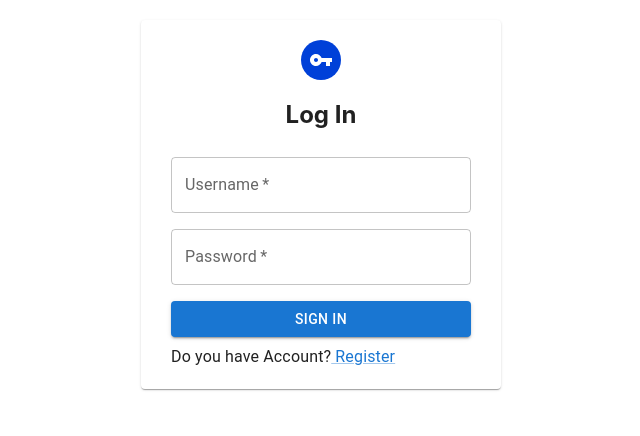
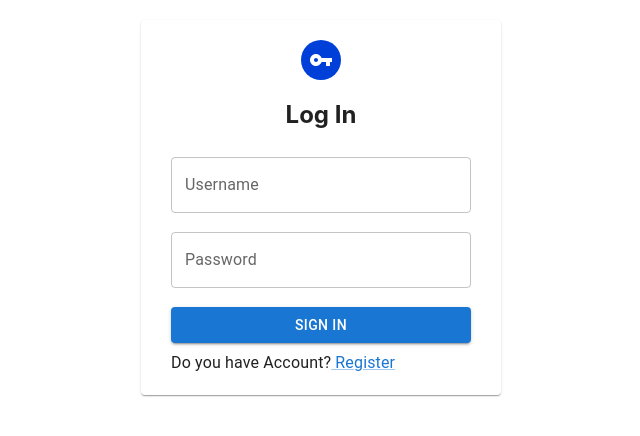
Before and after one commit to TauriR/my-app, a React (Create React App) app: page / in a window 1280 px wide. Shown: the top 436 px of the page, without its empty margins (319-959 px from the left). Built offline with nearby package versions, Linux system fonts and the light colour scheme.

Commit message:
login validation and db change

```diff
--- a/db.json
+++ b/db.json
@@ -1,7 +1,7 @@
 {
   "users": [
-      {"id": 1,  "username": "TauriR", "email": "tauri.ruut@gmail.com", "password": "password"},
-      {"id": 2,  "username": "PeterK", "email": "Peter.karupoeg@gmail.com", "password": "password123"},
-      {"id": 3,  "username": "JaanikaM", "email": "Jaanika.marila@gmail.com", "password": "password321"}
+      {"id": 1,  "name": "TauriR", "email": "tauri.ruut@gmail.com", "password": "password"},
+      {"id": 2,  "name": "PeterK", "email": "Peter.karupoeg@gmail.com", "password": "password123"},
+      {"id": 3,  "name": "JaanikaM", "email": "Jaanika.marila@gmail.com", "password": "password321"}
   ]
 }
--- a/src/components/login.js
+++ b/src/components/login.js
@@ -1,12 +1,31 @@
 import React from 'react';
 import { Avatar, Button, Grid, Link, Paper, TextField, Typography } from '@mui/material'
 import VpnKeyIcon from '@mui/icons-material/VpnKey';
+import { Formik, Field, Form, ErrorMessage } from 'formik'
+import * as Yup from 'yup'
 
 const Login = () => {
     const paperStyle = { padding: '20px 30px', height: '100%', width: 300, margin: "20px auto" }
     const avatarStyle = { backgroundColor: '#0040D8' }
     const btnStyle = { margin: '8px 0' }
     const textFieldStyle = { margin: '8px 0' }
+    const initialValues = {
+        username: '',
+        password: '',
+    }
+    const validationSchema = Yup.object().shape({
+        username: Yup.string().email('please enter valid email').required("Required"),
+        password: Yup.string().required("Required")
+    })
+    const onSubmit = (values, props) => {
+        console.log(values)
+        setTimeout(() => {
+            props.resetForm()
+            props.setSubmitting(false)
+        }, 2000)
+        console.log(props)
+    }
+
     return (
         <Grid>
             <Paper elevatin={10} style={paperStyle}>
@@ -14,14 +33,18 @@ const Login = () => {
                     <Avatar style={avatarStyle}><VpnKeyIcon /></Avatar>
                     <h2>Log In</h2>
                 </Grid>
-
-                <TextField style={textFieldStyle} label='Username' placeholder='Enter your username' fullWidth required />
-                <TextField style={textFieldStyle} label='Password' placeholder='Enter your password' type='password' fullWidth required />
-                <Button type='Submit' variant="contained" color='primary' style={btnStyle} fullWidth >Sign In</Button>
-                <Typography>Do you have Account?
-                    <Link href="/signup"> Register</Link>
-                </Typography>
-
+                <Formik initialValues={initialValues} validationSchema={validationSchema} onSubmit={onSubmit}>
+                    {(props) => (
+                        <Form>
+                            <Field as={TextField} style={textFieldStyle} label='Username' name="username" placeholder='Enter your username' fullWidth  helperText={<ErrorMessage name="username" />} />
+                            <Field as={TextField} style={textFieldStyle} label='Password' name="password" placeholder='Enter your password' type='password' fullWidth  helperText={<ErrorMessage name="password" />} />
+                            <Button type='Submit' variant="contained" disabled={props.isSubmitting}color='primary' style={btnStyle} fullWidth >{props.isSubmitting ? "Loading" : "Sign in"}</Button>
+                            <Typography>Do you have Account?
+                                <Link href="/signup"> Register</Link>
+                            </Typography>
+                        </Form>
+                    )}
+                </Formik>
             </Paper>
         </Grid>
     )
--- a/src/components/signup.js
+++ b/src/components/signup.js
@@ -10,13 +10,13 @@ const Signup = () => {
     const textFieldStyle = { margin: '8px 0' }
     const btnStyle = { margin: '8px 0' }
     const initialValues = {
-        username: '',
+        name: '',
         email: '',
         password: '',
         confirmPassword: '',
     }
     const validationSchema = Yup.object().shape({
-        username: Yup.string().min(3, "Too Short username").required("Required"),
+        name: Yup.string().min(3, "Too Short name").required("Required"),
         email: Yup.string().email("Enter valid email").required("Required"),
         password: Yup.string().min(8, "Password minimum length should be 8").required("Required"),
         confirmPassword: Yup.string().oneOf([Yup.ref('password')], "Password not matched").required("Required"),
@@ -27,7 +27,7 @@ const Signup = () => {
         setTimeout(() => {
             props.resetForm()
             props.setSubmitting(false)
-        }, 2000)
+        }, 1000)
     }
 
 
@@ -49,7 +49,7 @@ const Signup = () => {
                 <Formik initialValues={initialValues} validationSchema={validationSchema} onSubmit={onSubmit}>
                     {(props) => (
                         <Form>
-                            <Field as={TextField} name="username" fullWidth label='Username' placeholder="Please enter your username" helperText={<ErrorMessage name="username" />} />
+                            <Field as={TextField} name="name" fullWidth label='Name' placeholder="Please enter your name" helperText={<ErrorMessage name="name" />} />
                             <Field as={TextField} name="email" style={textFieldStyle} fullWidth label='Email' placeholder="Please enter your Email" helperText={<ErrorMessage name="email" />} />
                             <Field as={TextField} name="password" style={textFieldStyle} fullWidth placeholder="Please enter your password" label='Password' type='password' helperText={<ErrorMessage name="password" />} />
                             <Field as={TextField} name="confirmPassword" style={textFieldStyle} fullWidth placeholder="Please confirm your password" label='Confirm Password' type='password' helperText={<ErrorMessage name="confirmPassword" />} />
```
